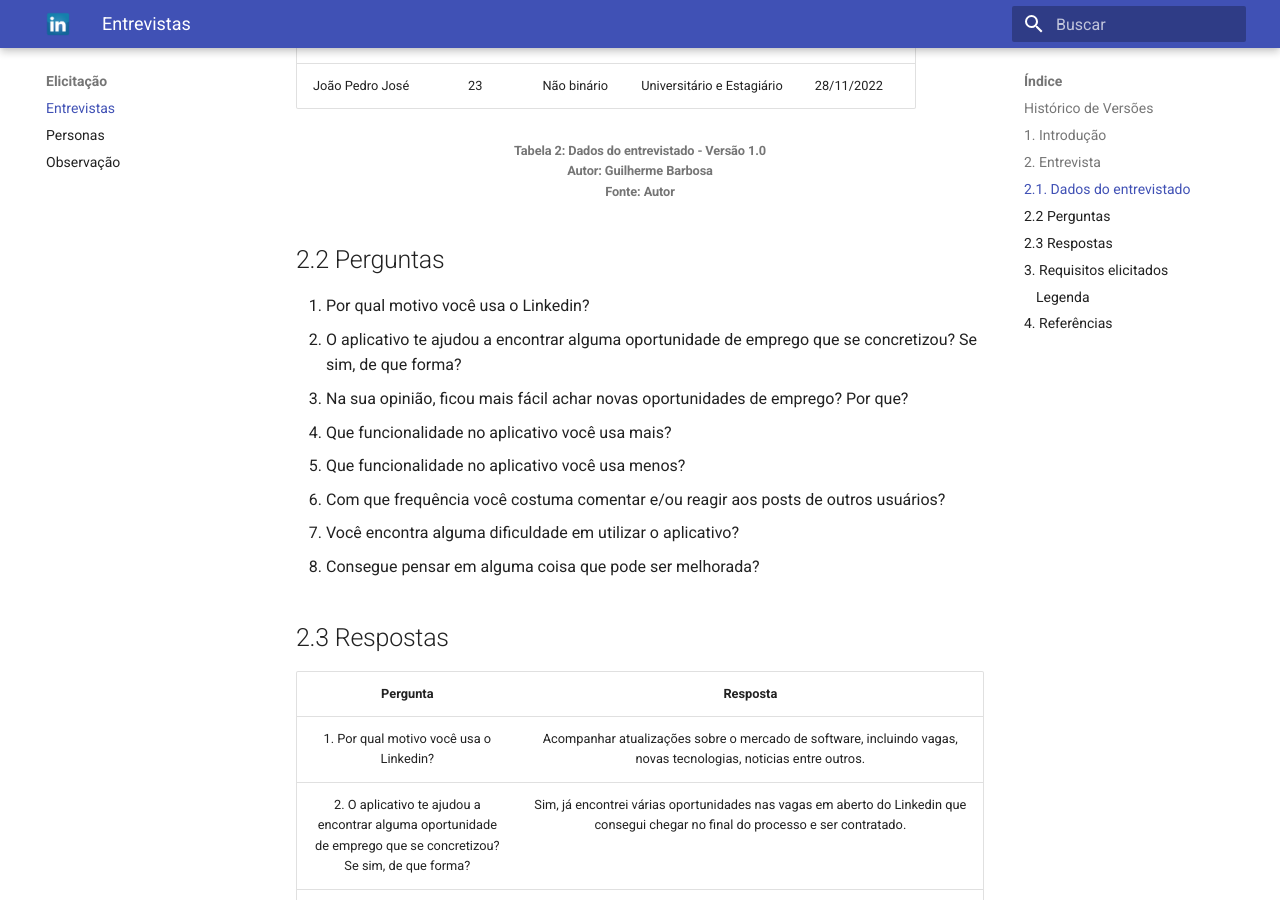
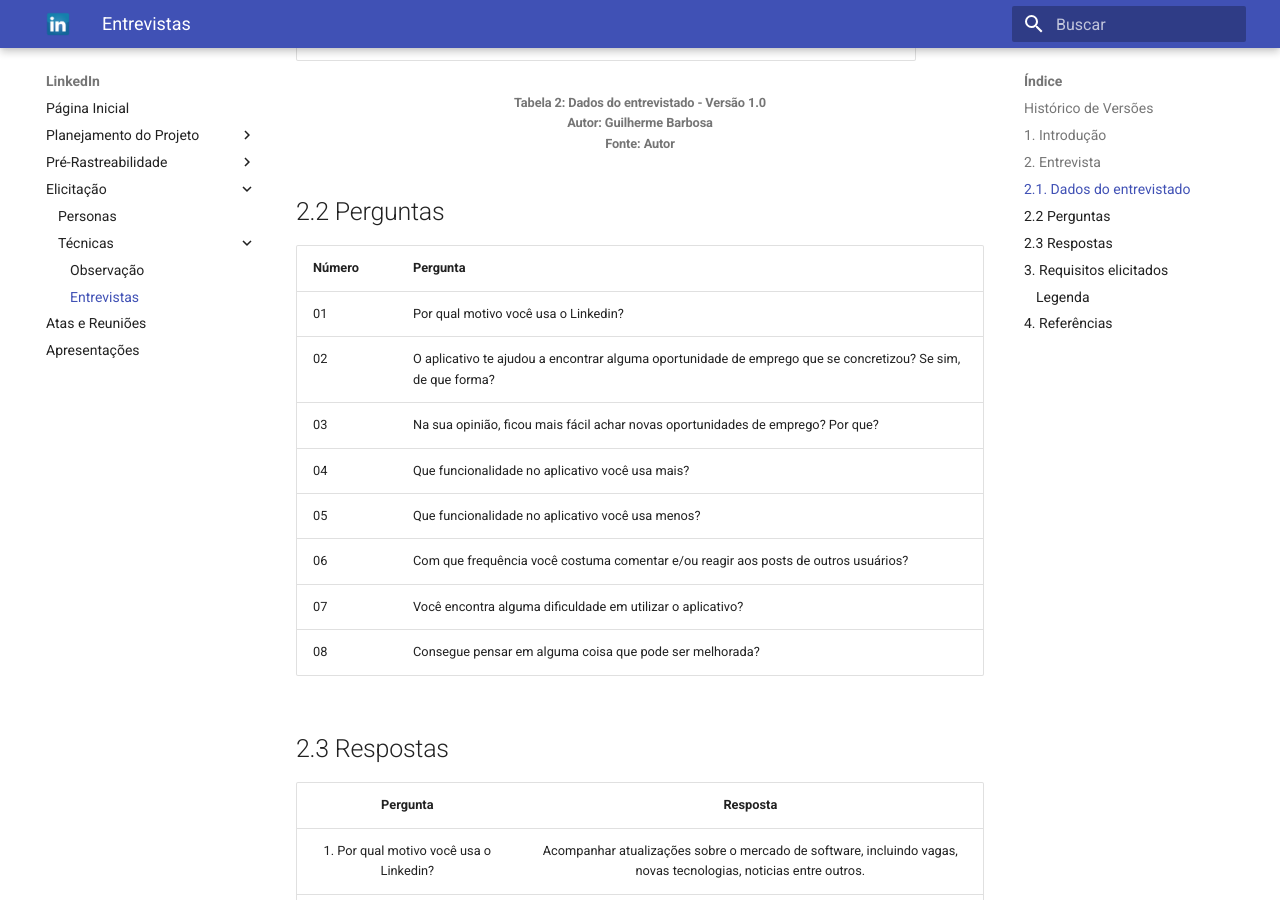
Before and after one commit to Requisitos-de-Software/2022.2-LinkedIn, an MkDocs documentation site: the page built from docs/elicitacao/entrevistas.md, in a window 1280 px wide and 900 px high, scrolled down 1150 px. Built offline with MkDocs 1.6.1 and Material for MkDocs 9.7.7, drawn with Linux system fonts in a browser that asks for light colours.

Commit message:
correções nas estruturas do projeto e alterações nos artefatos

```diff
--- a/docs/elicitacao/entrevistas.md
+++ b/docs/elicitacao/entrevistas.md
@@ -34,14 +34,17 @@
 <br> Fonte: Autor </h6>
 
 ## 2.2 Perguntas
-1. Por qual motivo você usa o Linkedin?
-2. O aplicativo te ajudou a encontrar alguma oportunidade de emprego que se concretizou? Se sim, de que forma?
-3. Na sua opinião, ficou mais fácil achar novas oportunidades de emprego? Por que?
-4. Que funcionalidade no aplicativo você usa mais?
-5. Que funcionalidade no aplicativo você usa menos?
-6. Com que frequência você costuma comentar e/ou reagir aos posts de outros usuários?
-7. Você encontra alguma dificuldade em utilizar o aplicativo?
-8. Consegue pensar em alguma coisa que pode ser melhorada?
+
+| Número | Pergunta |
+| ------ | -------- |
+| 01 | Por qual motivo você usa o Linkedin? |
+| 02 | O aplicativo te ajudou a encontrar alguma oportunidade de emprego que se concretizou? Se sim, de que forma?
+| 03 | Na sua opinião, ficou mais fácil achar novas oportunidades de emprego? Por que?
+| 04 | Que funcionalidade no aplicativo você usa mais?
+| 05 | Que funcionalidade no aplicativo você usa menos?
+| 06 | Com que frequência você costuma comentar e/ou reagir aos posts de outros usuários?
+| 07 | Você encontra alguma dificuldade em utilizar o aplicativo?
+| 08 | Consegue pensar em alguma coisa que pode ser melhorada?
 
 ## 2.3 Respostas
 
--- a/mkdocs.yml
+++ b/mkdocs.yml
@@ -4,8 +4,6 @@
   name: material
   favicon: assets/linkedin-logo.png
   logo: assets/linkedin-logo.png
-  features:
-      - navigation.tabs
   language: 'pt'
   palette:
     primary: 'indigo'
@@ -20,9 +18,10 @@
   - Pré-Rastreabilidade:
     - Rich Picture: ./preRastreabilidade/richPicture.md
   - Elicitação:
-    - Entrevistas: ./elicitacao/entrevistas.md
     - Personas: ./elicitacao/personas.md
-    - Observação: ./elicitacao/observacao.md
+    - Técnicas:
+      - Observação: ./elicitacao/observacao.md
+      - Entrevistas: ./elicitacao/entrevistas.md
   - Atas e Reuniões: ./atas_e_reunioes/atas_reunioes.md
   - Apresentações: ./apresentacoes/apresentacoes.md
 markdown_extensions:
```
Also changed, not shown: docs/elicitacao/observacao.md (+6 -6 lines), docs/elicitacao/personas.md (+3 -3 lines).
